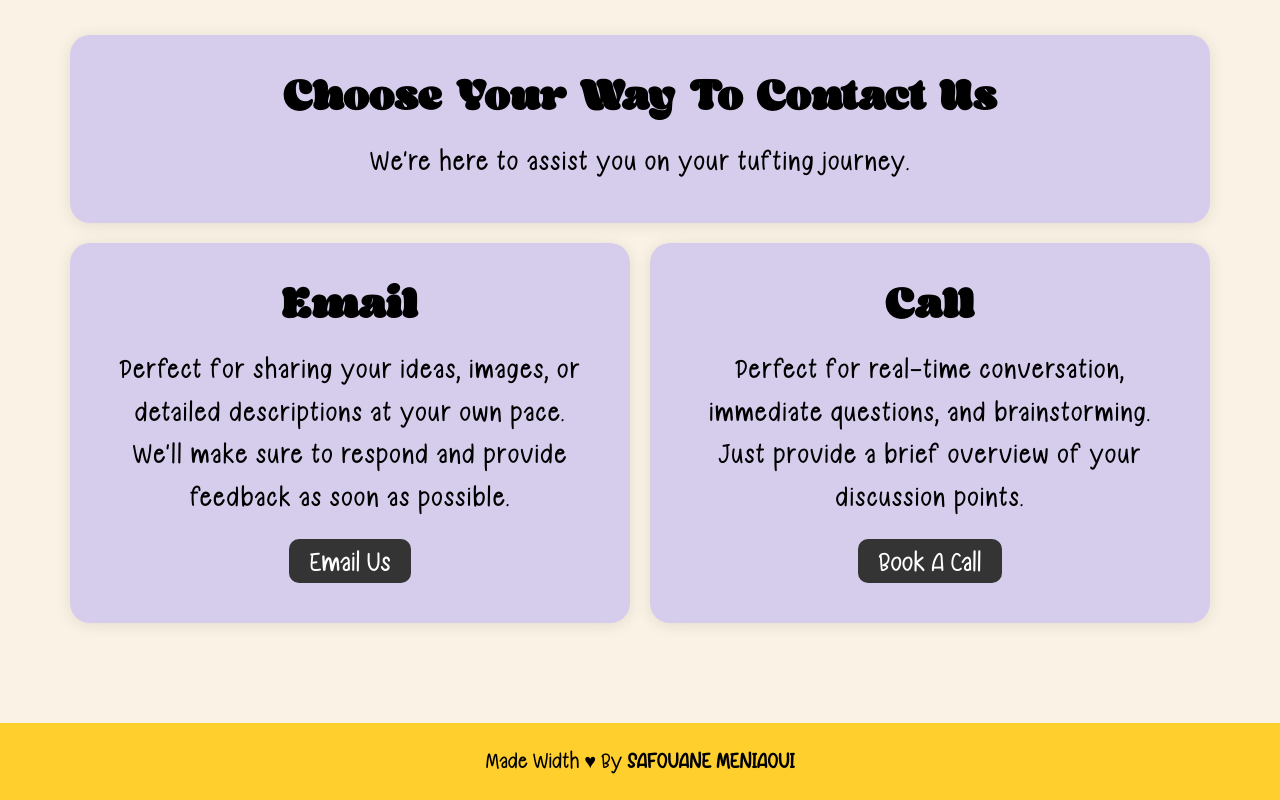
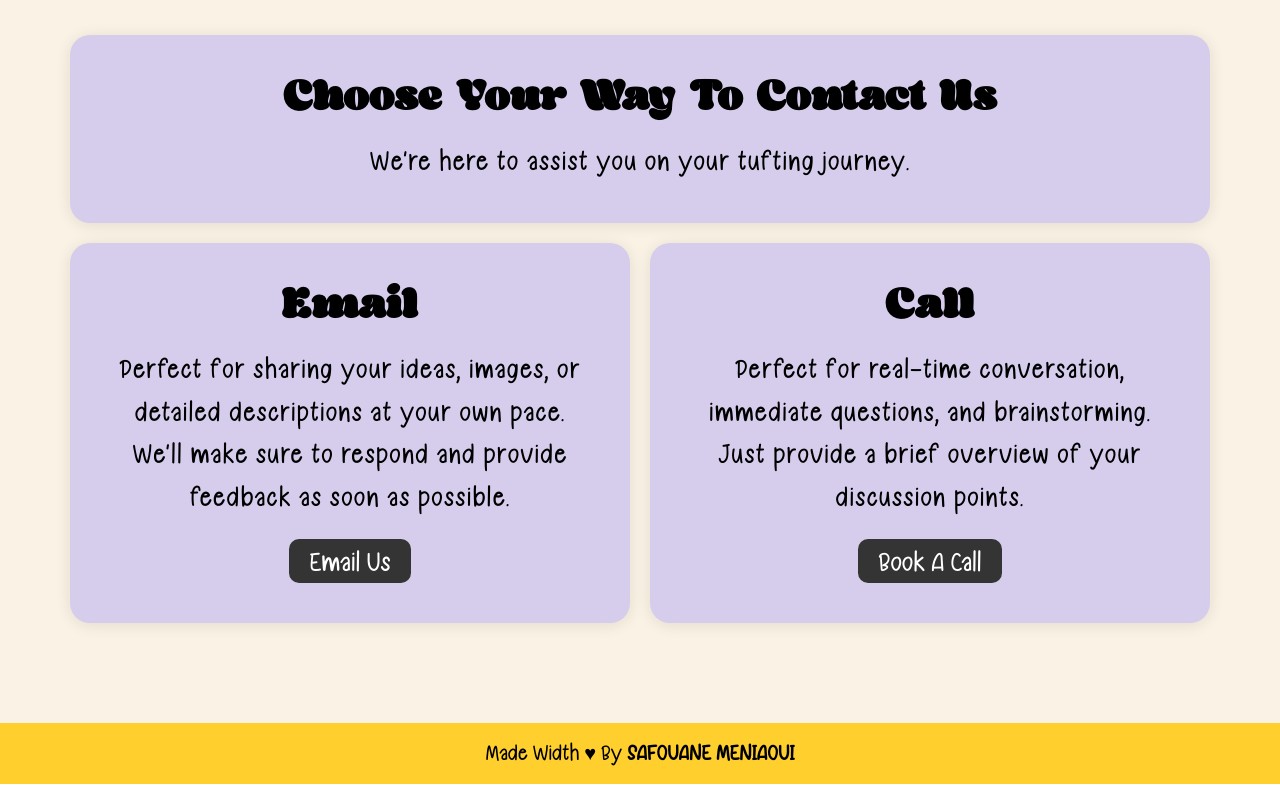
Before and after one commit to safouanemeniaoui/JoyfulWheels, a plain HTML site: page index.html in a window 1280 px wide. Shown: the part 7881-8681 px from the top of the page. Drawn offline with Linux system fonts and the light colour scheme.

Commit message:
update footer

```diff
--- a/css/master.css
+++ b/css/master.css
@@ -922,7 +922,7 @@ ul {
 /*End Contact*/
 /*Start Footer*/
 footer p {
-  padding: 27px;
+  padding: 19px;
   background-color: var(--main-color);
   text-align: center;
   text-transform: capitalize;
```
